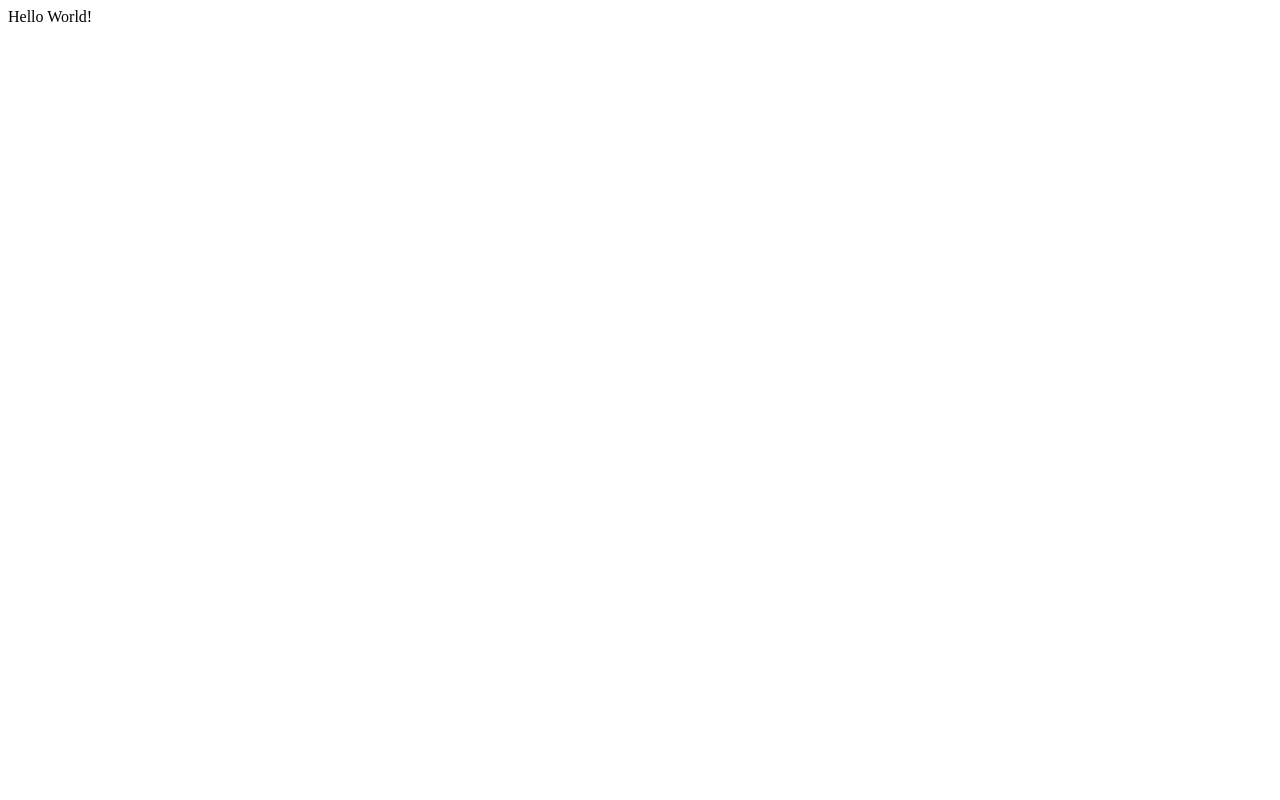
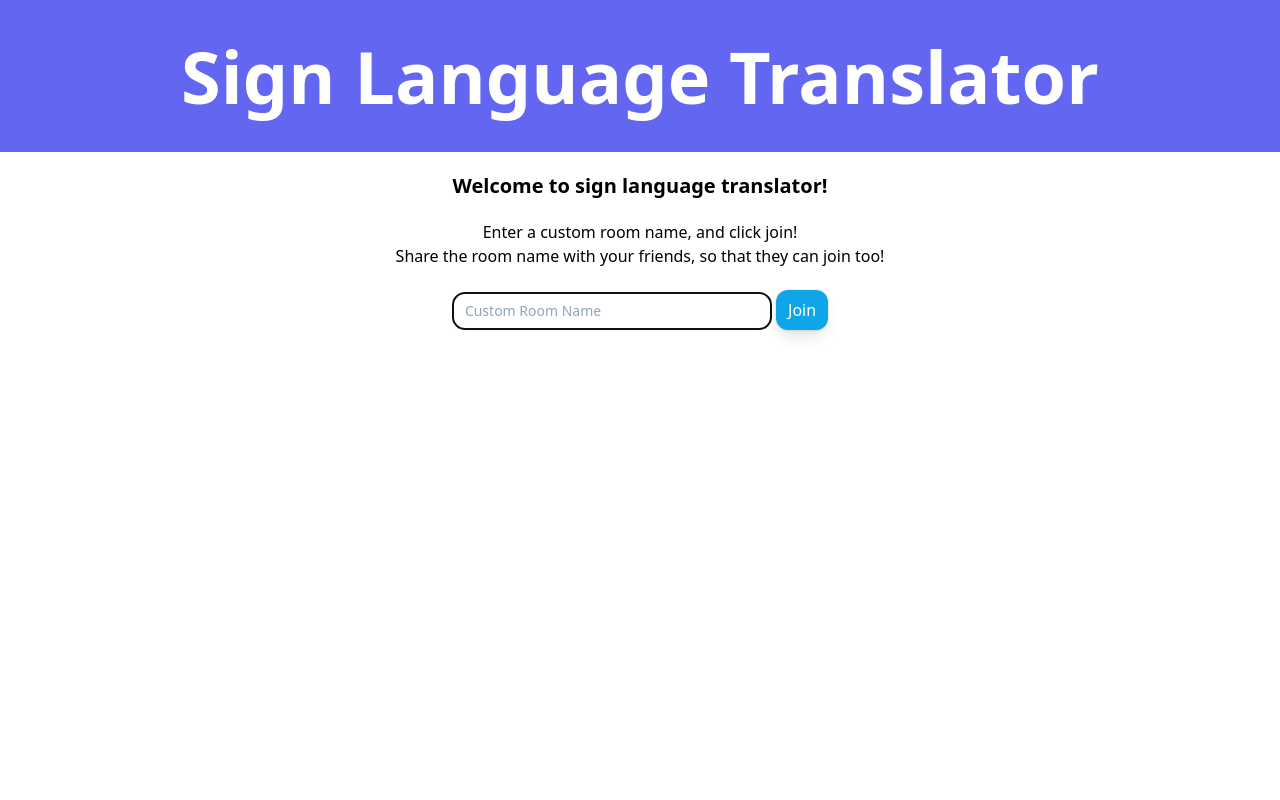
Before and after one commit to abhik7872/sign-language, a Flask app: page / in a window 1280 px wide. Before the commit the page is almost empty. Run offline with Flask 2, Linux system fonts and the light colour scheme; some libraries are stand-ins or nearby versions.

Commit message:
HTML Designed

```diff
--- a/app.py
+++ b/app.py
@@ -1,11 +1,11 @@
-from flask import Flask
+from flask import Flask, render_template
 
 app = Flask(__name__)
 
 
 @app.route('/')
 def hello_world():  # put application's code here
-    return 'Hello World!'
+    return render_template('index.html')
 
 
 if __name__ == '__main__':
--- a/templates/index.html
+++ b/templates/index.html
@@ -2,9 +2,24 @@
 <html lang="en">
 <head>
     <meta charset="UTF-8">
-    <title>Sign Language</title>
+    <script src="https://cdn.tailwindcss.com"></script>
+    <title>Sign Language Translator</title>
 </head>
 <body>
+    <h1 class="text-center text-7xl text-white bg-indigo-500 py-10 font-bold">Sign Language Translator</h1>
+    <div class="text-center">
+        <h4 class="text-xl py-5 font-bold">Welcome to sign language translator!</h4>
+        <p class="pb-5">
+            Enter a custom room name, and click join! <br>
+            Share the room name with your friends, so that they can join too!
+        </p>
 
+        <form id="room_form" method="POST">
+            <div class="input-group mb-3">
+                <input type="text" name="room_id" id="room_id" class="mt-1 w-80 px-3 py-2 bg-white border border-slate-300 text-sm shadow-sm placeholder-slate-400 rounded-xl" placeholder="Custom Room Name" autofocus required />
+                <input type="submit" value="Join" class="text-white mx-auto rounded-xl px-3 py-2 bg-sky-500 ring-1 ring-slate-900/5 shadow-lg space-y-3 hover:bg-indigo-900 hover:ring-indigo-900" style="cursor: pointer"/>
+            </div>
+        </form>
+    </div>
 </body>
 </html>
```
